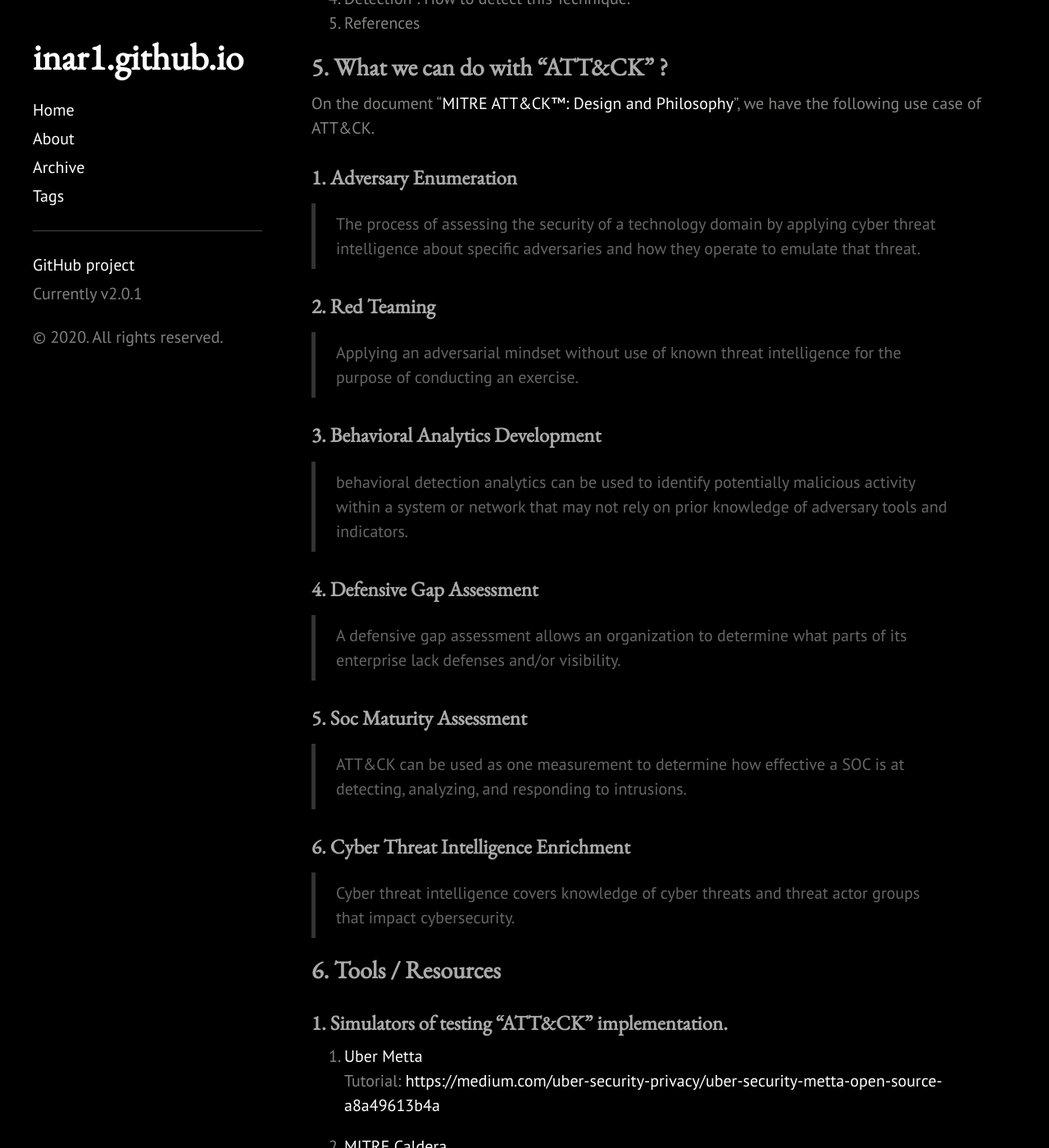
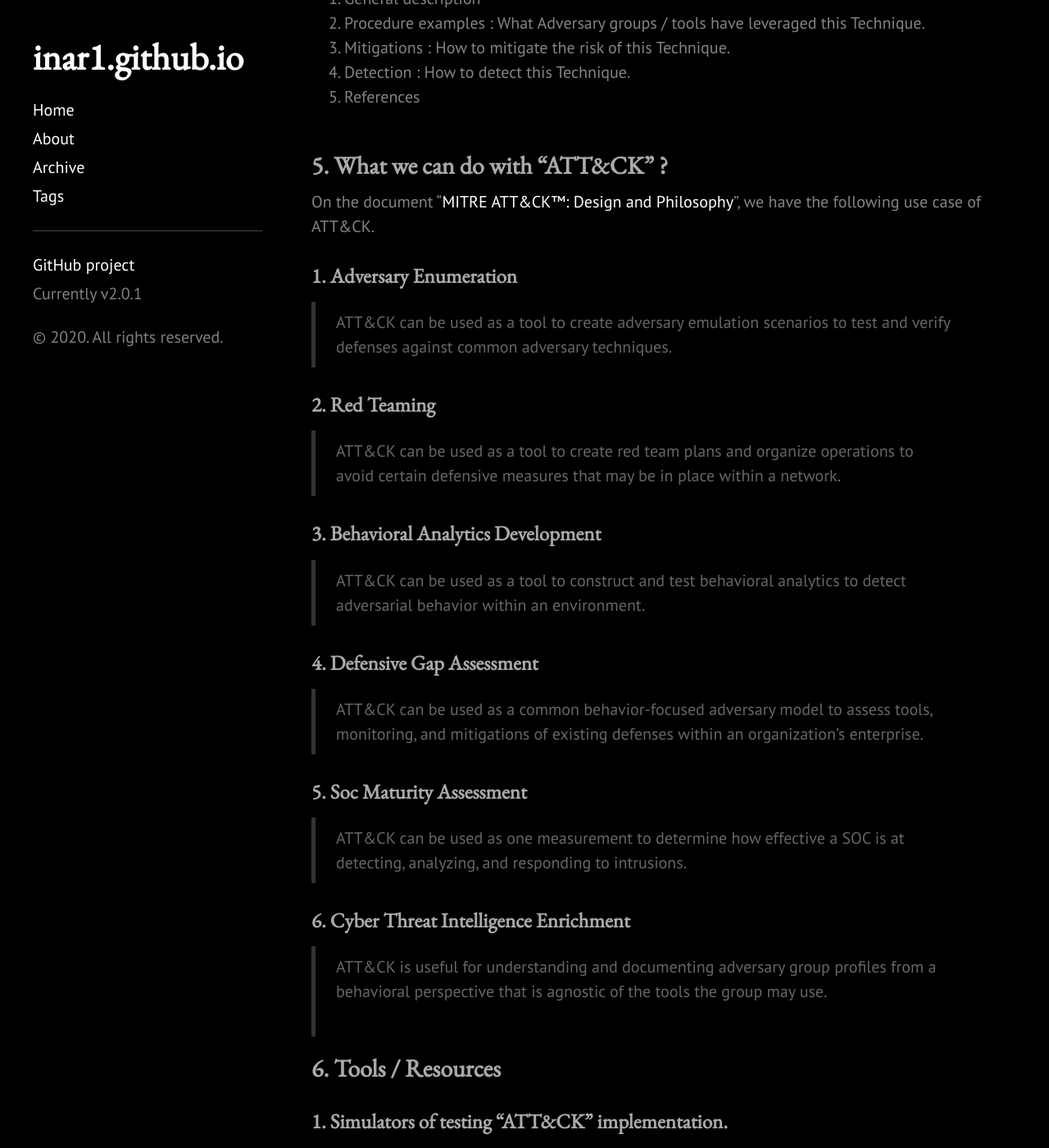
Before and after one commit to 1n4r1/1n4r1.github.io, a Jekyll site: the page built from _posts/2020-02-04-MITRE-ATTCK-summary.md, in a window 1280 px wide and 1400 px high, scrolled down 2981 px. Shown: the whole window at 82% size. Built offline with Jekyll 4.4.1, drawn with Linux system fonts in a browser that asks for light colours; a style sheet for code colours, icons or effects is not loaded; some of the changed text lies outside the part shown.

Commit message:
modify some lines of mitre attack

```diff
--- a/_posts/2020-02-04-MITRE-ATTCK-summary.md
+++ b/_posts/2020-02-04-MITRE-ATTCK-summary.md
@@ -17,16 +17,19 @@ summarize the security framework "MITRE ATT&CK".
 ## 1. Who published it?
 The <a href="https://www.mitre.org/">MITRE Corporation</a> is an American not-for-profit organization based in Bedford, Massachusetts, and McLean, Virginia.
 <br>
+<br>
 
 
 ## 2. When it was published?
 Started 2013 and updated every quarter.
+<br>
 <br>
 
 
 ## 3. Why it is important?
 1. There used to be no common frameworks for consulting, penetration test, SOC that is for both attack side and defence side.
 2. The ATT&CK framework has become widespread rapidly in the security product industry since approximately 2018.
+<br>
 <br>
 
 
@@ -51,7 +54,7 @@ We have 3 keyword for this matrix.
 3. <a href="https://attack.mitre.org/mitigations/enterprise/">Mitigations</a> : Mitigation for the attack methods.
 
 Then, go to each Techniques.<br>
-This time, the example is "<a href="https://attack.mitre.org/techniques/T1106/">Execution through API</a>.
+This time, the example is "<a href="https://attack.mitre.org/techniques/T1106/">Execution through API</a>".
 ![placeholder](https://inar1.github.io/public/images/2020-02-04/2020-02-03-21-04-24.png)
 
 Each Techniques has the following information.
@@ -61,27 +64,29 @@ Each Techniques has the following information.
 4. Detection : How to detect this Technique.
 5. References
 <br>
+<br>
 
 
 ## 5. What we can do with "ATT&CK" ?
 On the document "<a href="https://www.mitre.org/sites/default/files/publications/pr-18-0944-11-mitre-attack-design-and-philosophy.pdf">MITRE ATT&CK™: Design and Philosophy</a>", we have the following use case of ATT&CK.
 ### 1. Adversary Enumeration
-> The process of assessing the security of a technology domain by applying cyber threat intelligence about specific adversaries and how they operate to emulate that threat.
+> ATT&CK can be used as a tool to create adversary emulation scenarios to test and verify defenses against common adversary techniques.
 
 ### 2. Red Teaming
-> Applying an adversarial mindset without use of known threat intelligence for the purpose of conducting an exercise.
+> ATT&CK can be used as a tool to create red team plans and organize operations to avoid certain defensive measures that may be in place within a network.
 
 ### 3. Behavioral Analytics Development
->  behavioral detection analytics can be used to identify potentially malicious activity within a system or network that may not rely on prior knowledge of adversary tools and indicators.
+> ATT&CK can be used as a tool to construct and test behavioral analytics to detect adversarial behavior within an environment.
 
 ### 4. Defensive Gap Assessment
-> A defensive gap assessment allows an organization to determine what parts of its enterprise lack defenses and/or visibility.
+> ATT&CK can be used as a common behavior-focused adversary model to assess tools, monitoring, and mitigations of existing defenses within an organization’s enterprise.
 
 ### 5. Soc Maturity Assessment
 > ATT&CK can be used as one measurement to determine how effective a SOC is at detecting, analyzing, and responding to intrusions.
 
 ### 6. Cyber Threat Intelligence Enrichment
-> Cyber threat intelligence covers knowledge of cyber threats and threat actor groups that impact cybersecurity.
+> ATT&CK is useful for understanding and documenting adversary group profiles from a behavioral perspective that is agnostic of the tools the group may use.
+<br>
 <br>
 
 
@@ -112,12 +117,15 @@ Document explains what happens when Windows server logs being attacked.
 
 ### 3. Other tools / Documents
 1. <a href="https://mitre-attack.github.io/attack-navigator/">ATT&CK navigator</a>
+Navigation and annotation of the ATT&CK for each matrix (However, I have no idea how to use this).
+<br>
 <br>
 
 
 ## 7. FAQ
 * <a href="https://attack.mitre.org/resources/getting-started/">Frequently Asked Questions</a>
 <br>
+<br>
 
 
 ## 8. Conclusion
```
Also changed, not shown: other parts of _posts/2020-02-04-MITRE-ATTCK-summary.md (+1 -1 lines).
